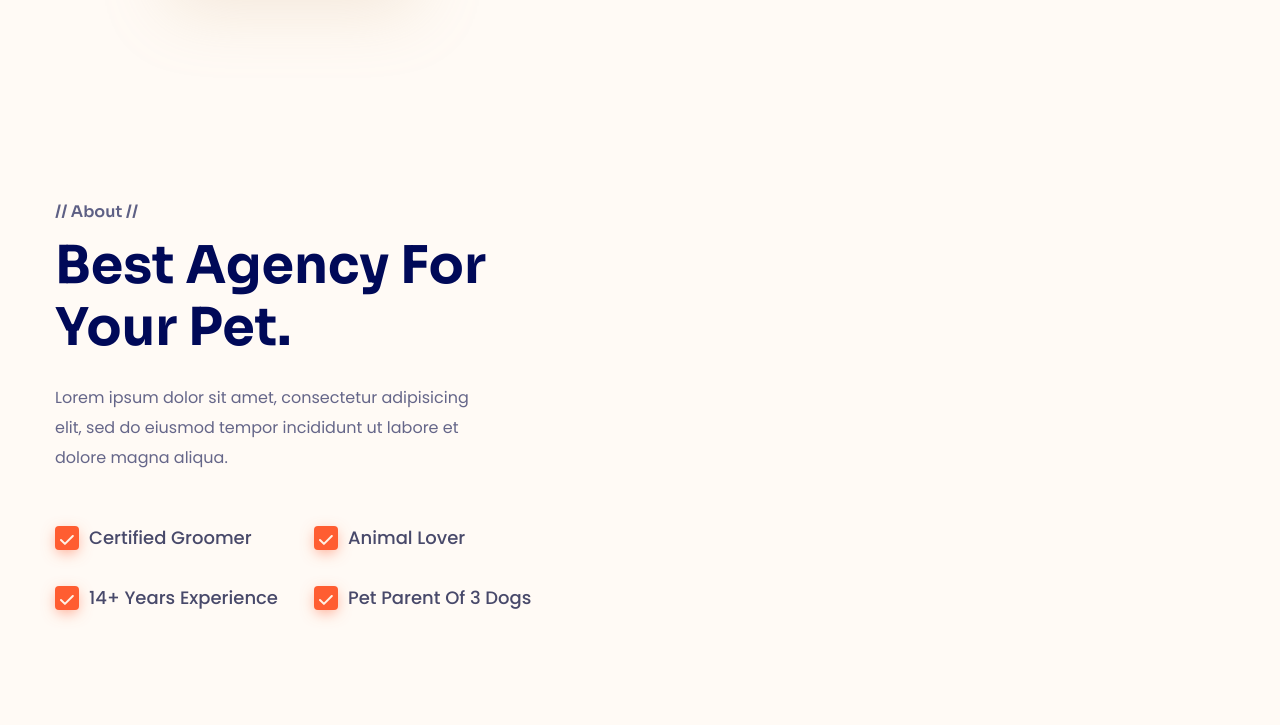
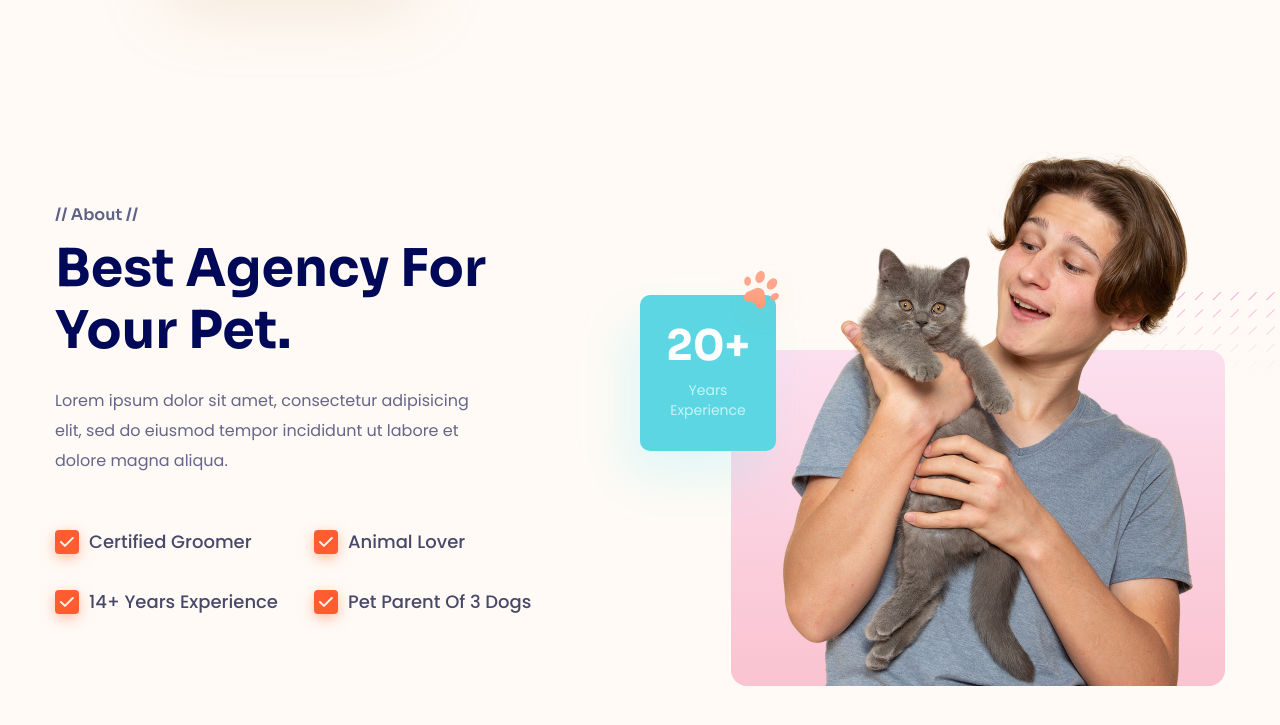
Before and after one commit to albatka123/Lucy-website-design, a plain HTML site: page index.html in a window 1280 px wide. Shown: the part 761-1486 px from the top of the page. Drawn offline with Linux system fonts and the light colour scheme.

Commit message:
About Design_2

```diff
--- a/assets/css/styles.css
+++ b/assets/css/styles.css
@@ -302,13 +302,18 @@ a {
 }
 /* ================ ABOUT =============== */
 .about {
-    margin-top: 187px;
+    margin-top: 118px;
     padding: 20px 0;
 }
 
 .about__inner {
     display: grid;
     grid-template-columns: 1fr 1fr;
+    align-items: center;
+}
+
+.about__media {
+    position: relative;
 }
 
 .about__label {
@@ -360,7 +365,73 @@ a {
 
 .about__check-item::after {
     position: absolute;
-    top: 4px;
+    top: 2px;
     left: 5px;
     content: url(../img/check.svg);
 }
+
+.about__card {
+    position: absolute;
+    z-index: 1;
+    top: 160px;
+    left: 0;
+    width: 136px;
+    padding: 30px 26px;
+    border-radius: 10px;
+    background: #5bd6e2;
+    box-shadow: -15px 26px 48px 0 rgba(85, 240, 255, 0.17);
+    text-align: center;
+}
+
+.about__card-title {
+    color: #fff;
+    font-family: Sora, sans-serif;
+    font-size: 4.2rem;
+    font-weight: 700;
+    line-height: 1;
+}
+
+.about__card-desc {
+    margin-top: 14px;
+    color: #c6f4f9;
+    font-family: Poppins;
+    font-size: 1.4rem;
+    font-weight: 400;
+    line-height: 1.42;
+}
+
+.about__card-decor {
+    position: absolute;
+    top: -39px;
+    right: -32px;
+}
+
+.about__img-wrap {
+    margin-left: auto;
+    position: relative;
+    width: 494px;
+}
+
+.about__img-wrap::after {
+    position: absolute;
+    inset: auto 0 0 0; /* = top auto, left 0, right 0, bottom 0 */
+    z-index: -1;
+    content: "";
+    border-radius: 16px;
+    height: 336px;
+    flex-shrink: 0;
+    background: linear-gradient(180deg, #fce0ef 0%, #fac3d1 100%);
+}
+
+.about__img {
+    width: 450px;
+    display: block;
+    margin: 0 auto;
+}
+
+.about__media-decor {
+    position: absolute;
+    top: 157px;
+    right: -50px;
+    z-index: -1;
+}
--- a/index.html
+++ b/index.html
@@ -269,7 +269,31 @@
                                 </span>
                             </div>
                         </section>
-                        <div class="about__media"></div>
+                        <div class="about__media">
+                            <!-- About Card -->
+                            <div class="about__card">
+                                <b class="about__card-title">20+</b>
+                                <p class="about__card-desc">Years Experience</p>
+                                <img
+                                    src="./assets/img/pet-sign.svg"
+                                    alt=""
+                                    class="about__card-decor"
+                                />
+                            </div>
+                            <!-- About image wrapper -->
+                            <figure class="about__img-wrap">
+                                <img
+                                    src="./assets/img/about-img-wrap.png"
+                                    alt=""
+                                    class="about__img"
+                                />
+                            </figure>
+                            <img
+                                src="./assets/img/about-decor.svg"
+                                alt=""
+                                class="about__media-decor"
+                            />
+                        </div>
                         <div class="about__media"></div>
                         <section class="about__content"></section>
                     </div>
```
Also changed, not shown: assets/img/about-decor.svg (added), assets/img/about-img-wrap.png (added), assets/img/pet-sign.svg (added).
